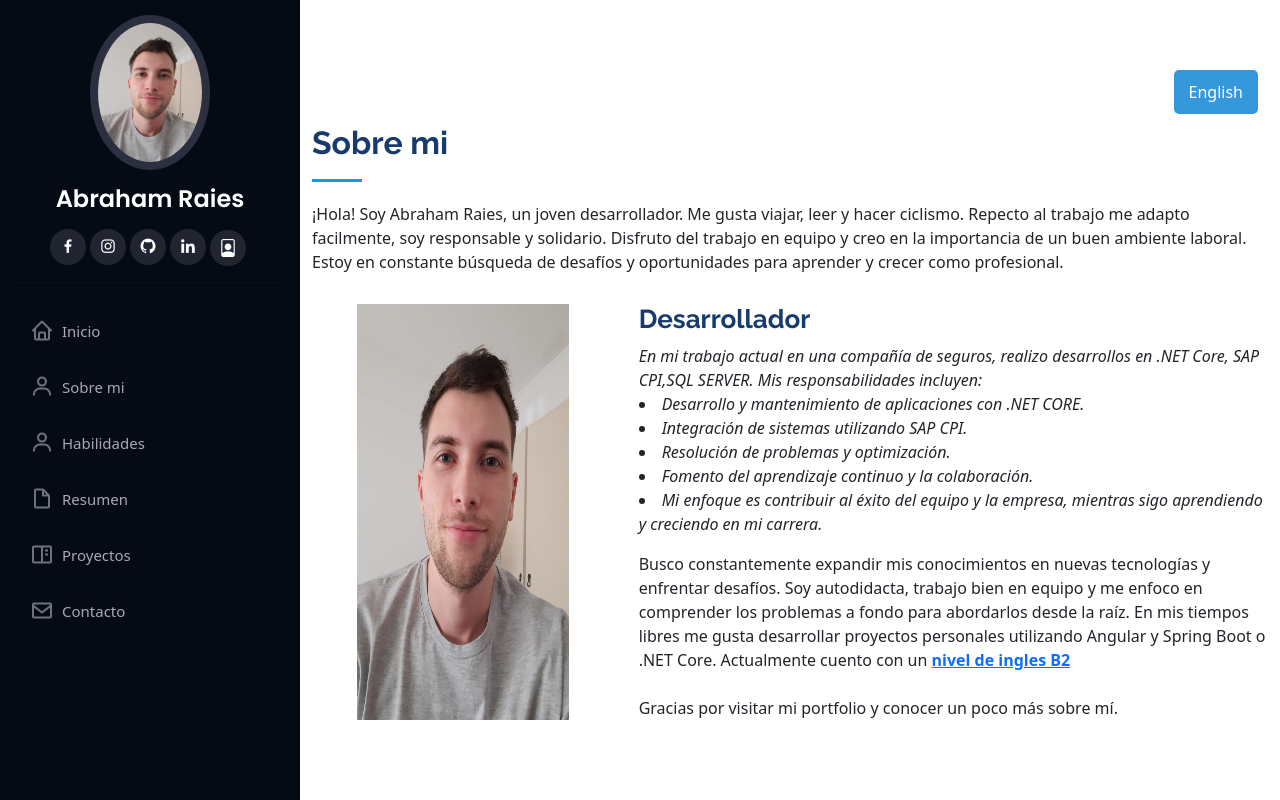
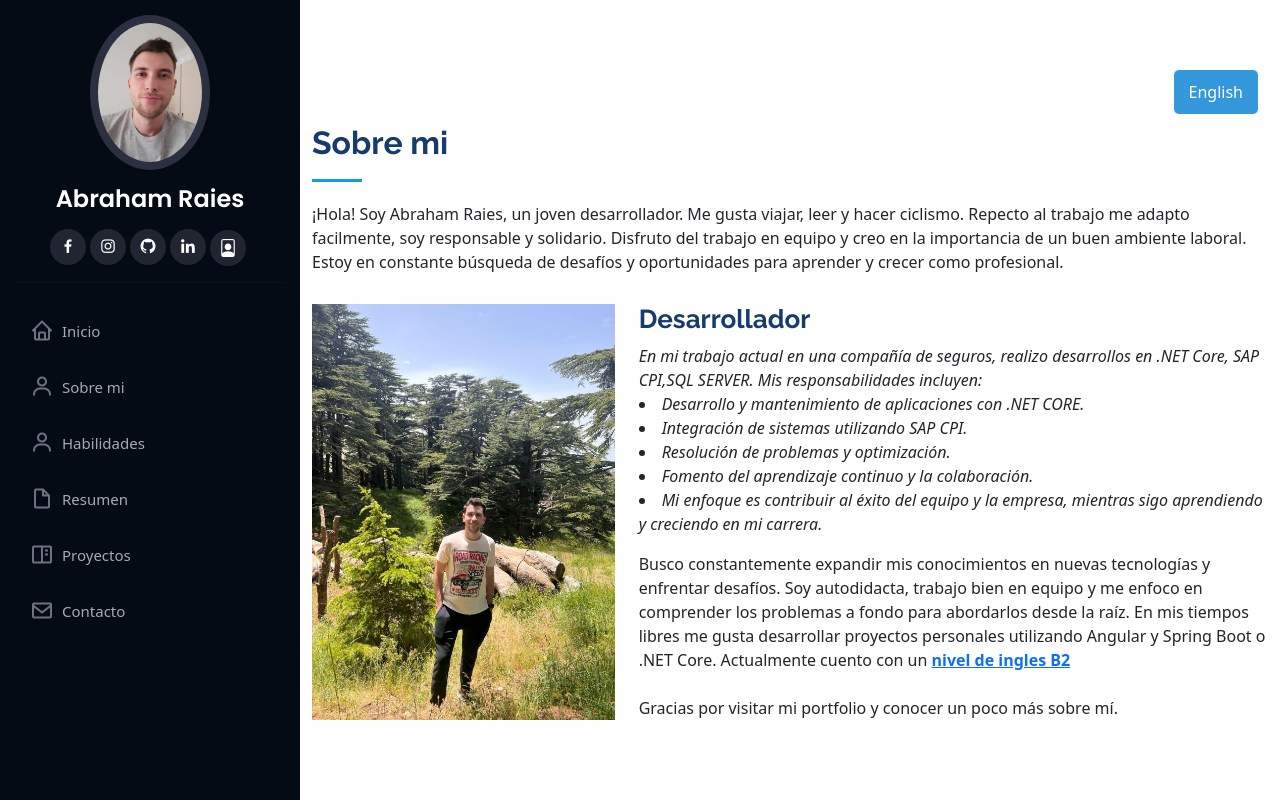
Before and after one commit to abrahamraies/Portfolio, an Angular app: page /about in a window 1280 px wide. Built offline with nearby package versions, Linux system fonts and the light colour scheme; what ngx-typed-js, progress-bar-angular would draw is missing.

Commit message:
Cambio de imagen

```diff
--- a/src/app/components/about/about.component.html
+++ b/src/app/components/about/about.component.html
@@ -11,7 +11,7 @@
 
     <div class="row">
       <div class="col-lg-4" data-aos="fade-right" style="display: flex;justify-content: center;">
-        <img src="assets/img/Perfil.jpeg"  width="70%">
+        <img src="assets/img/aboutMe.jpg"  width="100%">
       </div>
       <div class="col-lg-8 pt-4 pt-lg-0 content" data-aos="fade-left">
         <h3>Desarrollador</h3>
```
Also changed, not shown: src/assets/img/aboutMe.jpg (added).
